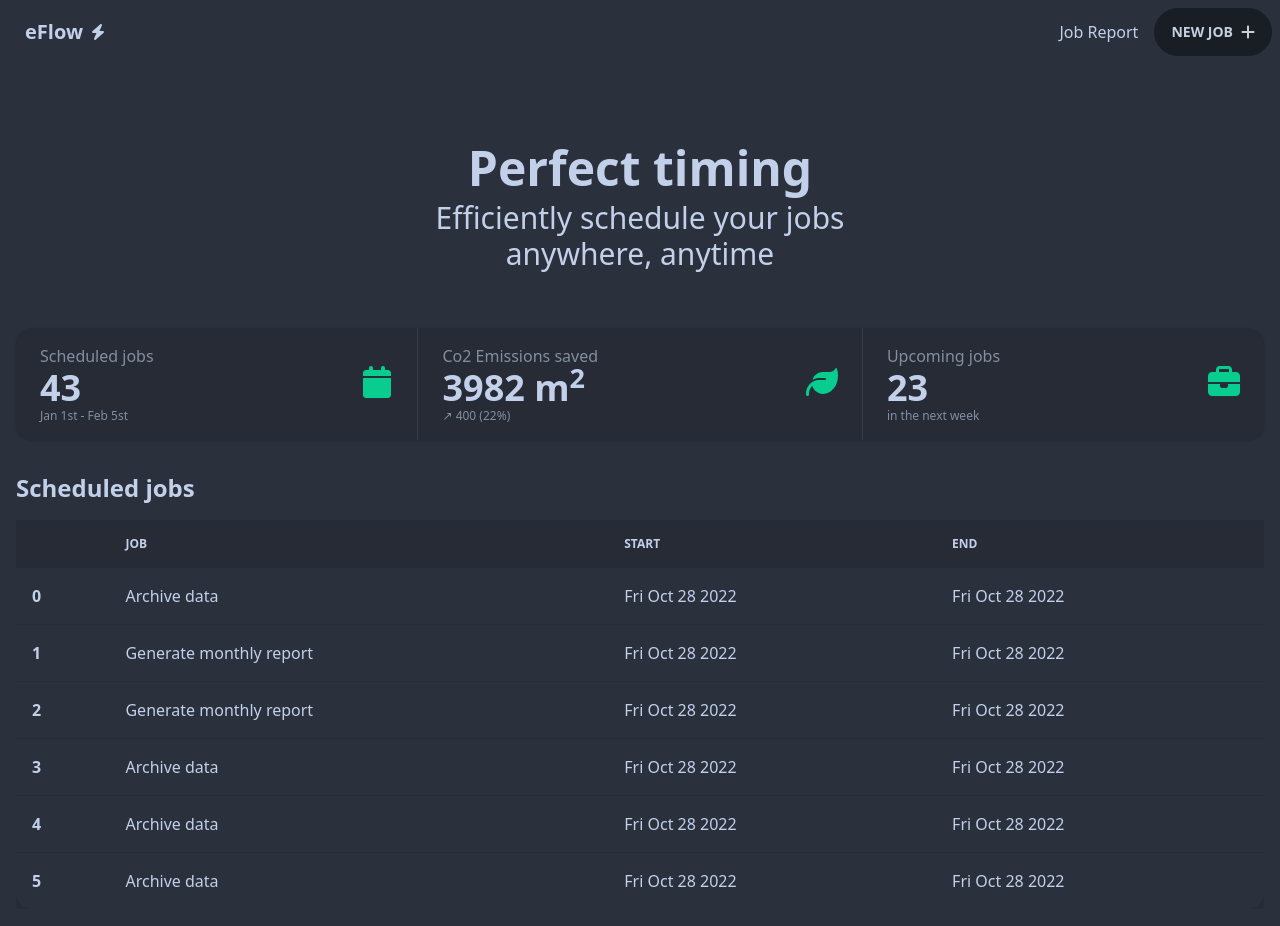
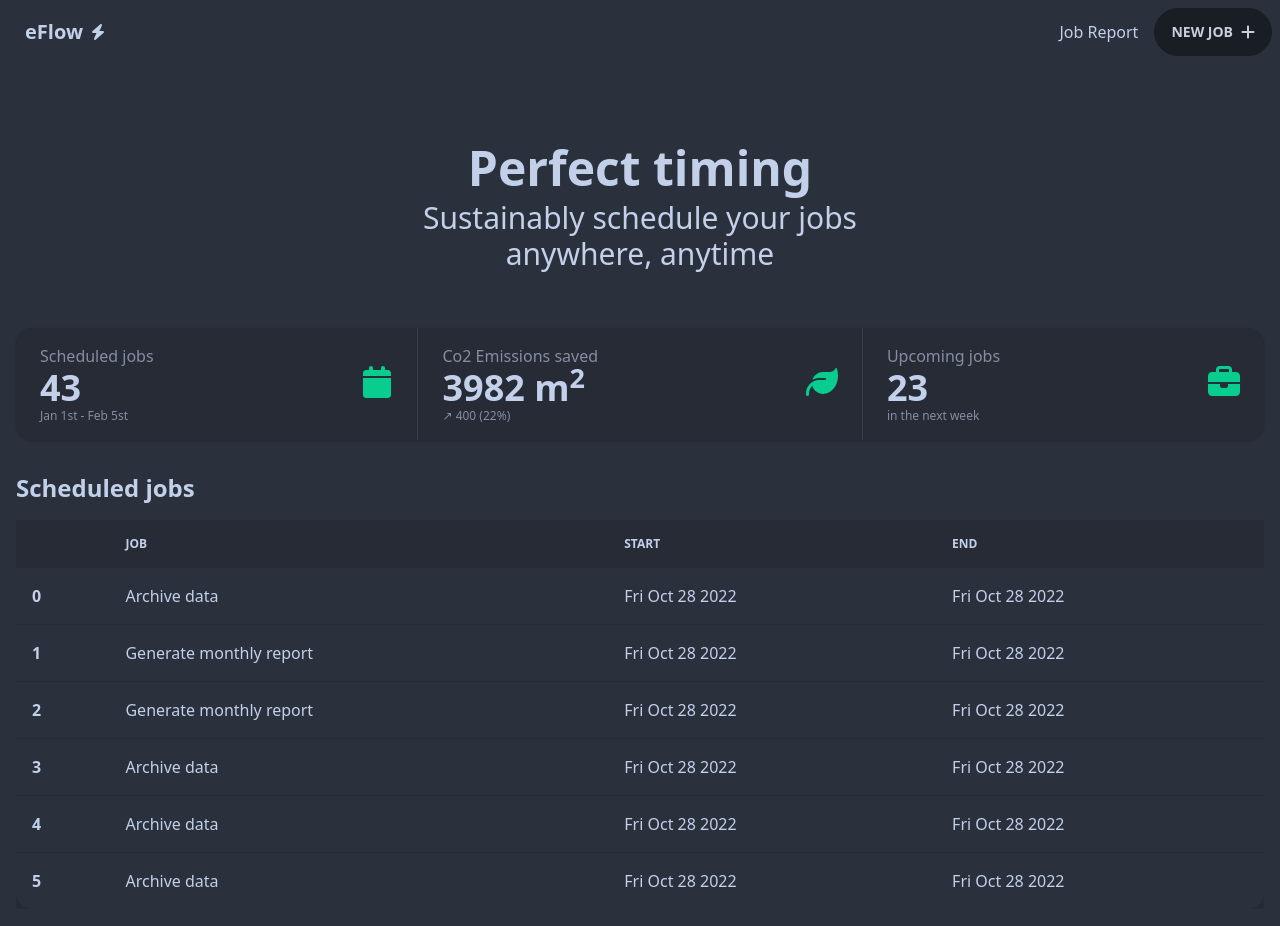
Before and after one commit to simon-hng/e-flow, a Next.js app: page / in a window 1280 px wide. Shown: the top 926 px of the page. Built offline with nearby package versions, Linux system fonts and the light colour scheme.

Commit message:
update hero text

```diff
--- a/pages/index.tsx
+++ b/pages/index.tsx
@@ -16,7 +16,7 @@ export default function Home() {
           <div className="hero-content text-center">
             <div className="max-w-lg py-8">
               <h1 className="text-5xl font-bold">Perfect timing</h1>
-              <p className="text-3xl py-2">Efficiently schedule your jobs anywhere, anytime</p>
+              <p className="text-3xl py-2">Sustainably schedule your jobs anywhere, anytime</p>
             </div>
           </div>
         </div>
```
